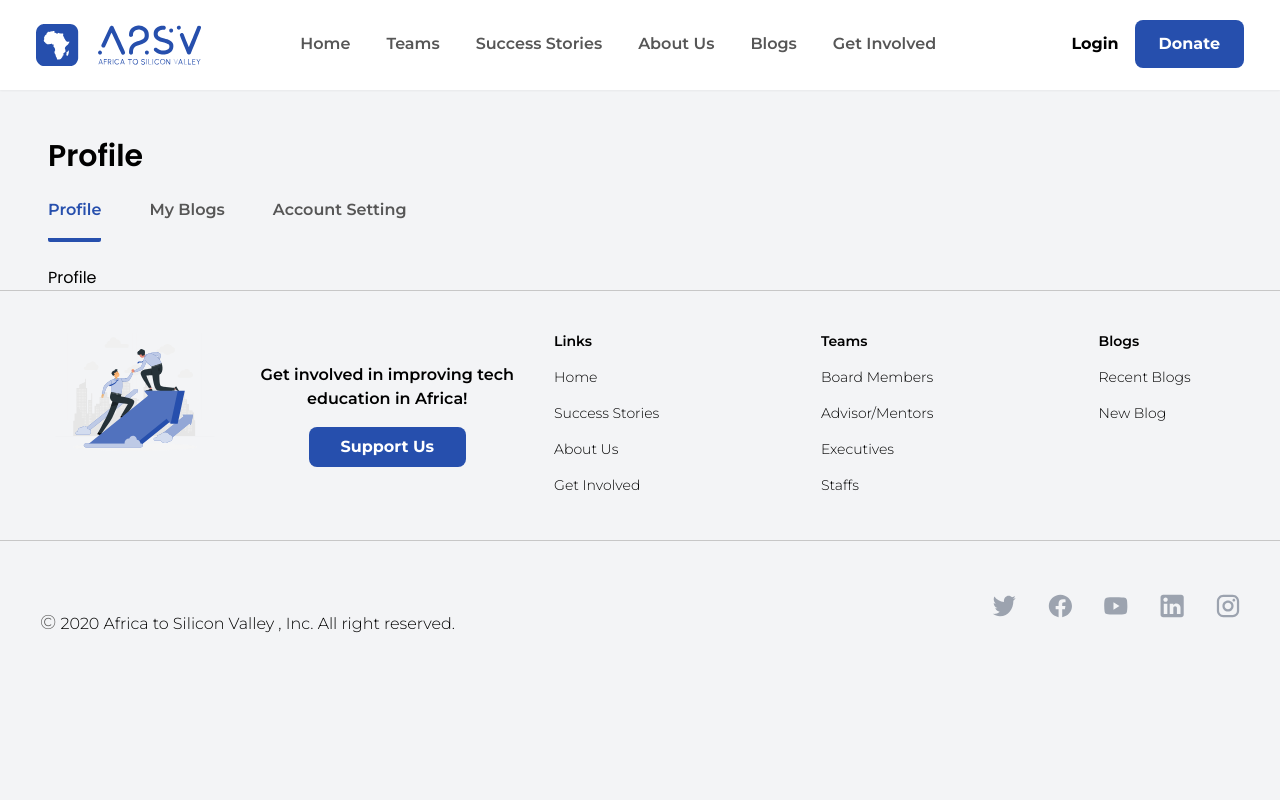
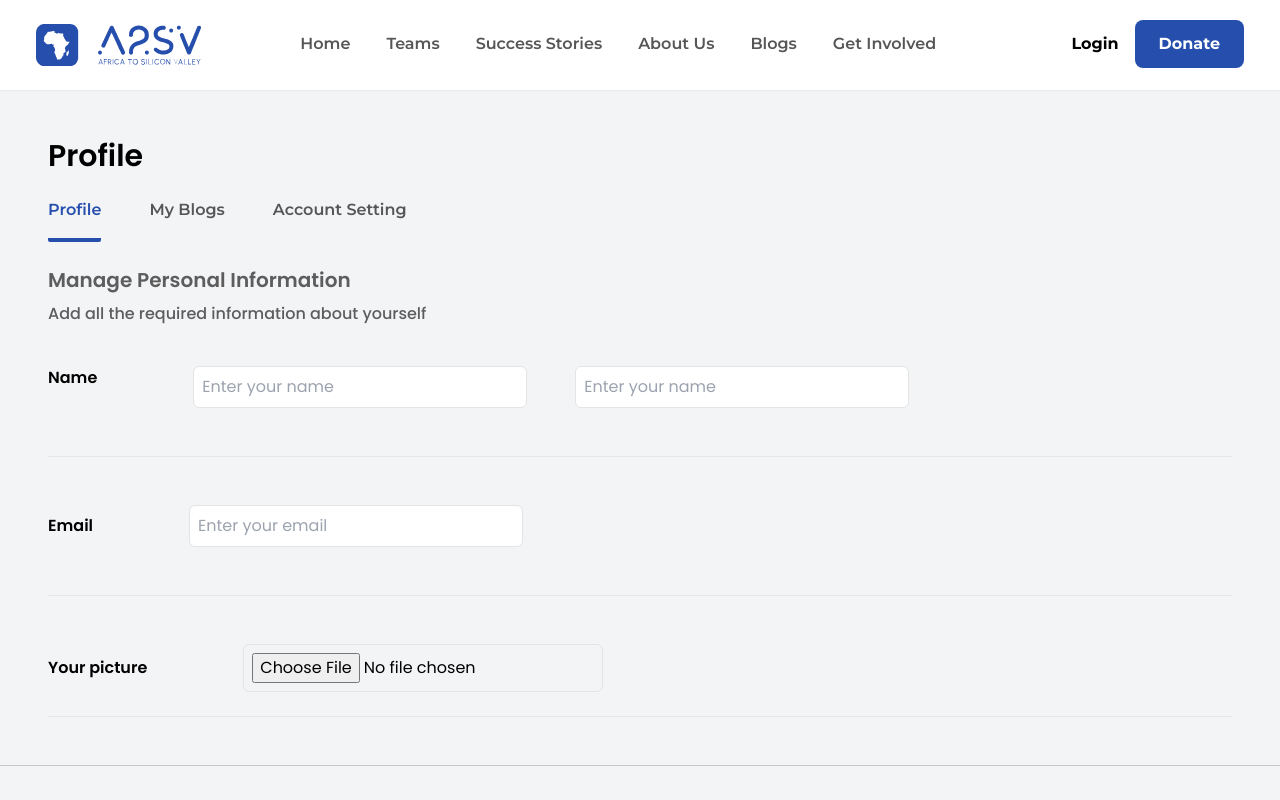
Before and after one commit to RealEskalate/2023-project-phase-starter-projects, a Next.js app in the folder aastu/web/group-2/: page /profile in a window 1280 px wide. Shown: the top 800 px of the page. Built offline with nearby package versions, Linux system fonts and the light colour scheme; a web font is replaced by a local one.

Commit message:
feat(AASTU.web.G2): Add profile page (#152)
authored by: solomon-abate-a2sv

```diff
--- a/aastu/web/group-2/app/components/profile/MyblogCard.tsx
+++ b/aastu/web/group-2/app/components/profile/MyblogCard.tsx
@@ -0,0 +1,75 @@
+import { Blog } from '@/lib/types';
+import Image from 'next/image';
+import React from 'react';
+import Chip from '../Chip';
+import Link from 'next/link'
+import {AiFillClockCircle} from 'react-icons/ai'
+
+const SingleBlogCard: React.FC<Blog> = ({
+  author,
+  cover_image,
+  date,
+  blog_title,
+  excerpt,
+  tags,
+}) => {
+  return (
+    <div
+        className='space-y-4 bg-white overflow-hidden shadow-lg rounded-md'>
+       <Image
+       className='w-full'
+        src= {cover_image}
+        alt={blog_title}
+        width={300}
+        height={200}
+        />
+        <div
+            className='p-3 space-y-4'>
+            <div
+                className='flex items-center space-x-4 text-sm'>
+                <Image
+                src={author.picture}
+                alt={author.name + ' picture'}
+                width={40}
+                height={40}
+                className='rounded-full'
+                />
+                <span> by {author.name}</span>
+                <span>{date}</span>
+            </div>
+            <div
+            className='flex flex-wrap w-full items-start text-center'>
+                {tags.map((tag,i)=>{
+                    return(
+                        <p
+                        className='block m-2 rounded-full py-1 px-3 bg-gray-100'>{tag}</p>
+                    )
+
+                })}
+            </div>
+
+            <hr
+            className='w-10/12 mx-auto'/>
+            <div
+            className='px-4 flex justify-between font-semibold'>
+
+                <span
+                className='text-[#FF9F43]'>
+                    <AiFillClockCircle className='inline-block mr-1'/>
+                    Pending
+                </span>
+                <Link
+                    className='text-[#7367F0]'
+                    href='#'>
+
+                    Read More
+                </Link>
+
+            </div>
+
+        </div>
+    </div>
+  );
+};
+
+export default SingleBlogCard;
--- a/aastu/web/group-2/app/profile/accountsetting/page.tsx
+++ b/aastu/web/group-2/app/profile/accountsetting/page.tsx
@@ -1,5 +1,4 @@
 export default function Section() {
-    return <div>
-        <h1>Account Setting</h1>
-    </div>
+    return(
+        <div></div>    )
 }
--- a/aastu/web/group-2/app/profile/layout.tsx
+++ b/aastu/web/group-2/app/profile/layout.tsx
@@ -5,7 +5,7 @@ export default function ProfileLayout(props: React.PropsWithChildren) {
     const currentRoute = usePathname();
     return (
         <div
-            className='font-primaryFont mt-12 space-y-6 mx-4 md:mx-12'>
+            className='font-primaryFont my-12 space-y-6 mx-4 md:mx-12 md:my-12'>
             <h1
                 className="font-semibold text-3xl">Profile</h1>
             <ul
--- a/aastu/web/group-2/app/profile/myblogs/page.tsx
+++ b/aastu/web/group-2/app/profile/myblogs/page.tsx
@@ -1,7 +1,23 @@
+"use client"
+import { Blog, User } from '@/lib/types';
+const startingId = 10;
+const users: User[] = [
+  ];
+
+  const blogs: Blog[] = [
+
+  ];
+
+import MyBlogCard from "@/app/components/profile/MyblogCard"
 export default function Section() {
     return (
-        <div >
-            <h1>My Blogs</h1>
+        <div
+            className='grid font-secondaryFont mb-12 grid-cols-1 sm:grid-cols-2 md:grid-cols-3 gap-4'>
+            {blogs.map((blog, i) => {
+                return (
+                    <MyBlogCard key={i} {...blog} />
+                )
+            })}
         </div>
     )
 }
--- a/aastu/web/group-2/app/profile/page.tsx
+++ b/aastu/web/group-2/app/profile/page.tsx
@@ -2,8 +2,75 @@ import { DEFAULT_MAX_VERSION } from "tls";
 
 export default function Section(){
     return (
-        <div>
-            <h1>Profile</h1>
+        <div className="space-y-4">
+            <div
+                className="">
+                <h2
+                className='text-[#5D5D5D] text-xl font-semibold mb-2'>
+                    Manage Personal Information
+                </h2>
+                <p
+                className="text-[#5D5D5D] font-medium">
+                    Add all the required information about yourself
+                </p>
+            </div>
+
+            <form
+                className='space-y-6'
+                action="">
+                <div className="space-x-8 flex border-b-[1px] py-6">
+                    <label
+                        className="mr-16 font-semibold"
+                        htmlFor="name">
+                            Name
+                    </label>
+                    <div>
+                        <input
+                            type="text"
+                            name="name"
+                            id="name"
+                            placeholder="Enter your name"
+                            className=" border border-[#E4E4E4] rounded-md p-2 mr-12 mb-6"/>
+                        <input
+                            type="text"
+                            name="fname"
+                            id="fname"
+                            placeholder="Enter your name"
+                            className=" border border-[#E4E4E4] rounded-md p-2"/>
+                    </div>
+                </div>
+                <div
+                    className="space-x-8 border-b-[1px] py-6">
+                    <label
+                        className="mr-16 font-semibold"
+                        htmlFor="email">
+                        Email
+                    </label>
+                    <input
+                        type="text"
+                        name="email"
+                        id="email"
+                        placeholder="Enter your email"
+                        className=" border border-[#E4E4E4] rounded-md p-2 mb-6"/>
+                </div>
+                <div
+                    className="space-x-8 border-b-[1px] py-6">
+                    <label
+                        className="mr-16 font-semibold"
+                        htmlFor="picture">
+                        Your picture
+                    </label>
+
+                    <input
+                        type="file"
+                        name="picture"
+                        id="picture"
+                        placeholder="Enter your picture"
+                        className=" border border-[#E4E4E4] rounded-md p-2"/>
+                </div>
+            </form>
+
+
         </div>
     )
 }
```
